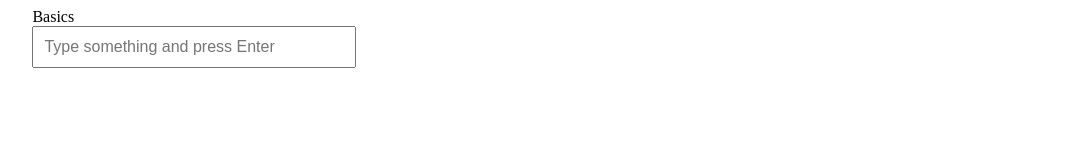
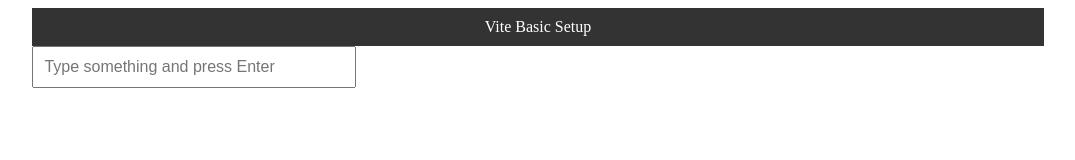
Before and after one commit to zanethomas/vite-basic-setup, a website built with Vite: page index.html in a window 1280 px wide. Shown: the whole page, without its empty margins (102-1177 px from the left). Built offline with nearby package versions, Linux system fonts and the light colour scheme.

Commit message:
cleaned and updated

```diff
--- a/index.html
+++ b/index.html
@@ -5,7 +5,7 @@
 	<meta charset="UTF-8">
 	<link rel="icon" href="/favicon.ico">
 	<meta name="viewport" content="width=device-width, initial-scale=1.0">
-	<title>Vite App</title>
+	<title>Vite PowerSync Basic Setup</title>
 	<script defer type="module" src="./src/index.js"></script>
 	<link rel="stylesheet" href="./src/styles.css">
 </head>
@@ -13,7 +13,7 @@
 <body>
 
 	<div id="wrapper">
-		<header>Basics</header>
+		<header>Vite Basic Setup</header>
 		<input type="text" id="inputField" placeholder="Type something and press Enter">
 
 		<ul id="itemList">
--- a/package.json
+++ b/package.json
@@ -9,9 +9,6 @@
     "preview": "vite preview",
     "start": "pnpm build && pnpm preview"
   },
- "dependencies": {
-	"@powersync/web": "^1.5.1"
- },
   "devDependencies": {
     "vite": "^5.0.12",
     "vite-plugin-top-level-await": "^1.4.1",
--- a/src/index.js
+++ b/src/index.js
@@ -2,17 +2,17 @@
 let inputField;
 let itemList;
 
-window.onload = function () {
+document.addEventListener('DOMContentLoaded', event => {
 	inputField = document.getElementById("inputField");
 	itemList = document.getElementById("itemList");
 
 	inputField.addEventListener("keydown", (event) => {
 	  if (event.key === "Enter") {
-      console.log("Enter key pressed");
 		 const item = document.createElement("li");
+
 		 item.innerText = inputField.value;
 		 itemList.appendChild(item);
 		 inputField.value = "";
 	  }
 	});
-};
+});
--- a/src/styles.css
+++ b/src/styles.css
@@ -1,4 +1,10 @@
 
+header {
+	background-color: #333;
+	color: #fff;
+	padding: 10px 0;
+	text-align: center;
+}
 #wrapper {
 	margin: 0 auto;
 	width: 80%;
```
Also changed, not shown: README.md, 1 other file. Lines whose indentation alone changed are shown as unchanged.
